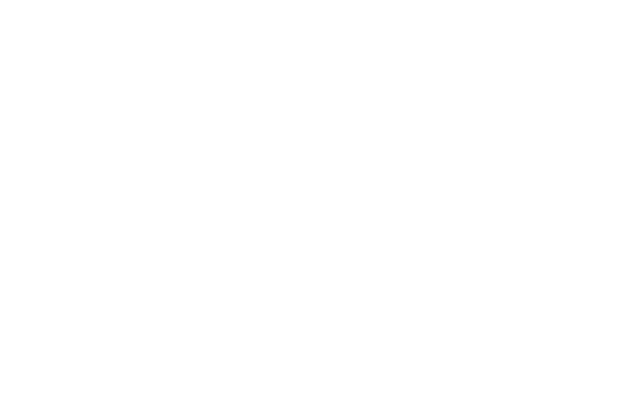
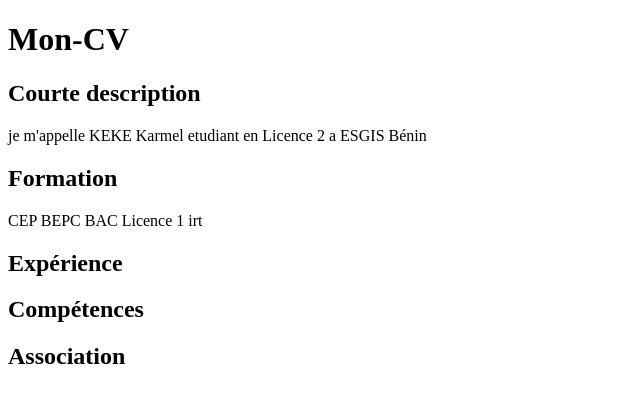
Before and after one commit to SanManjiro/mon-cv, a plain HTML site: page index.html in a window 1280 px wide. Shown: the whole page, without its empty margins (0-640 px from the left). Drawn offline with Linux system fonts and the light colour scheme.

Commit message:
mise en place de la section formations

```diff
--- a/index.html
+++ b/index.html
@@ -7,6 +7,29 @@
     <link rel="stylesheet" href="style.css">
 </head>
 <body>
+    <H1>Mon-CV</H1>
+    <h2>Courte description</h2>
+    <div>
+       je m'appelle KEKE Karmel etudiant en Licence 2 a ESGIS Bénin
+    </div>
+    <h2>Formation</h2>
+    <div>
+         CEP
+         BEPC
+         BAC
+         Licence 1 irt
+    </div>
+    <h2>Expérience</h2>
+    <div>
 
+    </div>
+    <h2>Compétences</h2>
+    <div>
+
+    </div>
+    <h2>Association</h2>
+    <div>
+
+    </div>
 </body>
 </html>
```
